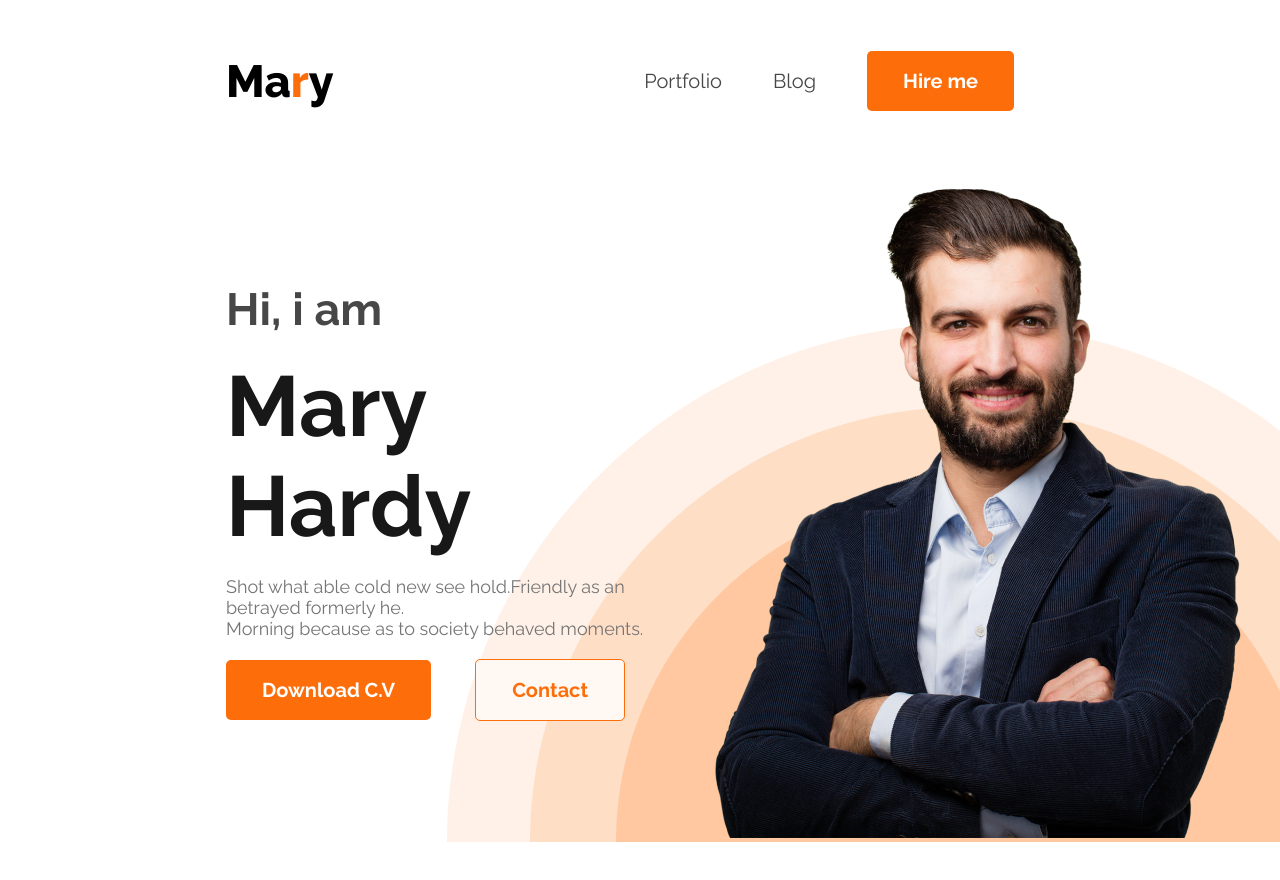
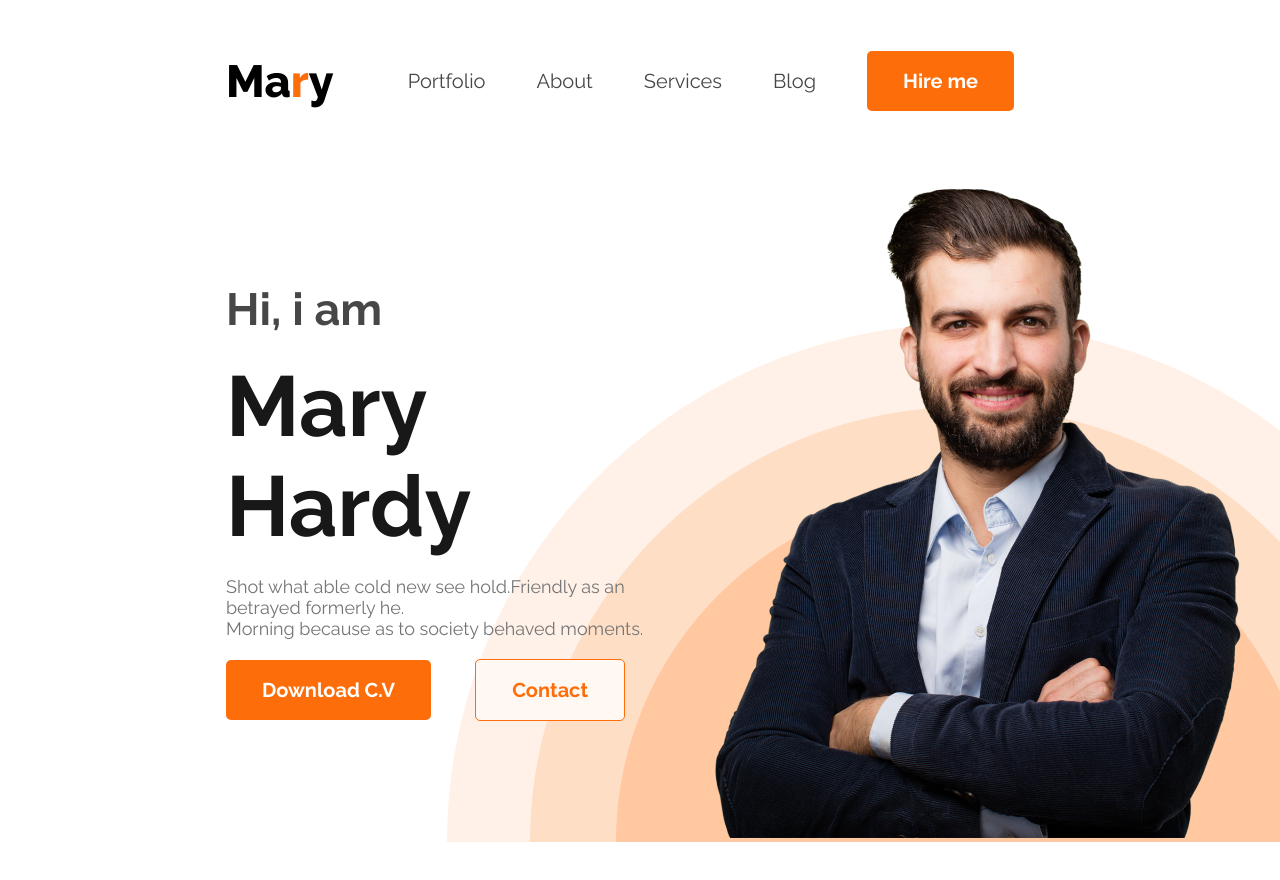
Before and after one commit to Shafaet-j/firstwebsite, a plain HTML site: page index.html in a window 1280 px wide. Shown: the top 880 px of the page. Drawn offline with Linux system fonts and the light colour scheme.

Commit message:
small modification

```diff
--- a/index.html
+++ b/index.html
@@ -13,6 +13,8 @@
             <h2 class="nav-title">Ma<span class="text-primary">r</span>y</h2>
             <ul>
                 <li><a href="">Portfolio</a></li>
+                <li><a href="#about">About</a></li>
+                <li><a href="#services">Services</a></li>
                 <li><a href="">Blog</a></li>
                 <li><button class="btn-primary">Hire me</button></li>
 
@@ -35,7 +37,7 @@
     </header>
 
     <main>
-        <section>
+        <section id="about">
             <div class="about-me">
                 <h2 class="section-titile">
                     About me
@@ -62,7 +64,7 @@
             </div>
         </section>
 
-        <section>
+        <section id="services">
             <h2 class="secton-title">What I do</h2>
             <p class="section-des">I have more than 10 years experience building software for clients all over the world. Below is a quick overview of my main technical skill sets and technologies i use. Want to find out more about my experience? Check out my online resume and project portfolio.</p>
             <div class="section-info">
@@ -98,7 +100,7 @@
         </section>
 
         <!-- Resume section -->
-        <section class="resume">
+        <section class="resume" id="resume">
             <h3 class="section-title">A summary of My Resume</h3>
             <div class="resume-content">
                 <div>
@@ -154,7 +156,7 @@
         </section>
 
         <!-- Contact section -->
-        <section class="contact">
+        <section class="contact" id="contact">
             <div>
                 <h3 class="section-title">Let's Connect</h3>
                 <p class="section-description">
--- a/style/style.css
+++ b/style/style.css
@@ -7,6 +7,7 @@
   font-family: "Great Vibes", cursive;
   font-family: "Raleway", sans-serif;
   text-decoration: none;
+  scroll-behavior: smooth;
 }
 
 .text-primary {
```
